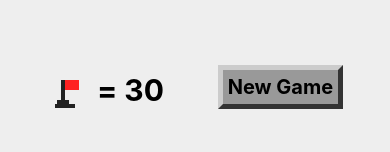
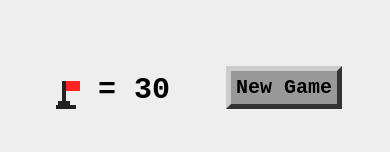
Before and after one commit to digsales/Mines_React-Native, a React Native app: screen / in a window 390 px wide. Shown: the top 152 px of the page. Built offline with nearby package versions, Linux system fonts and the light colour scheme.

Commit message:
Update fontFamily Header

```diff
--- a/src/components/Header.js
+++ b/src/components/Header.js
@@ -38,6 +38,7 @@ const styles = StyleSheet.create({
   },
   flagsLeft: {
     fontSize: 30,
+    fontFamily: "monospace",
     fontWeight: "bold",
     paddingTop: 5,
     marginLeft: 20,
@@ -53,6 +54,7 @@ const styles = StyleSheet.create({
     padding: 5,
   },
   buttonLabel: {
+    fontFamily: "monospace",
     fontSize: 20,
     fontWeight: "bold",
   },
```
